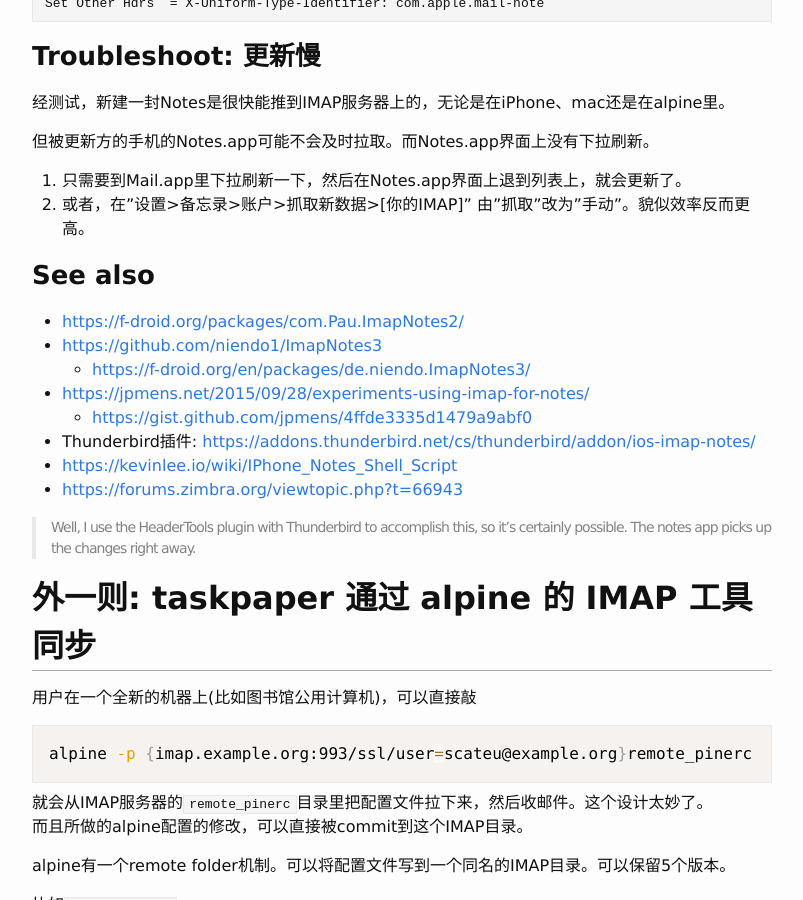
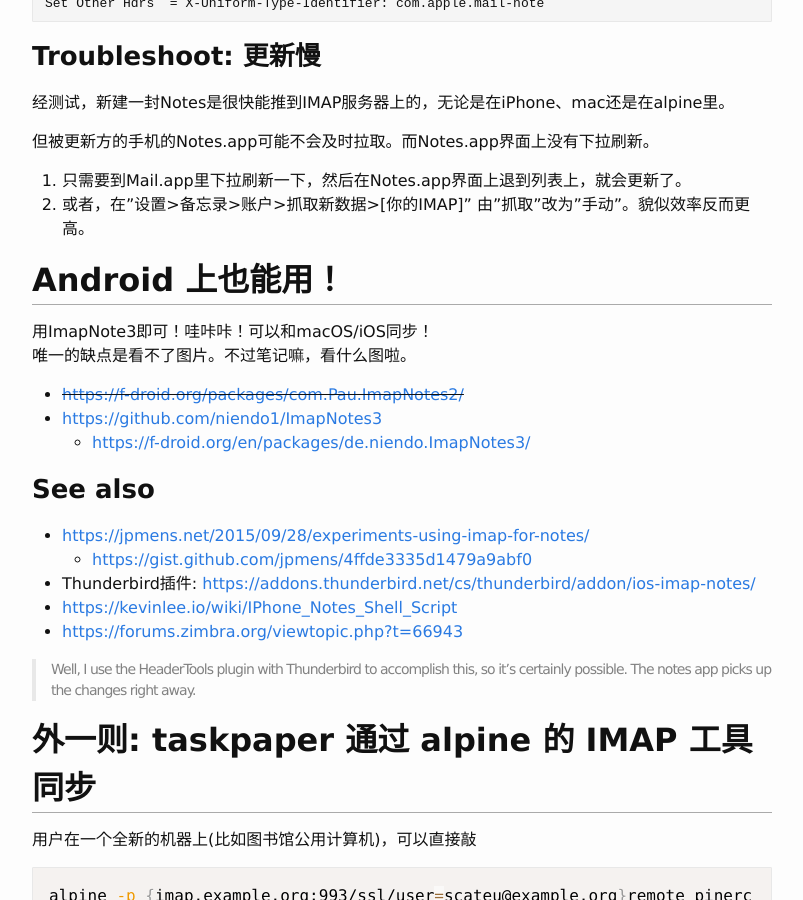
Before and after one commit to scateu/scateu.github.io, a Jekyll site: the page built from _posts/2023-08-29-imap-notes.md, in a window 1280 px wide and 900 px high, scrolled down 1674 px. Shown: the whole window, without its empty margins (238-1041 px from the left). Built offline with Jekyll 4.4.1, drawn with Linux system fonts in a browser that asks for light colours; nearby versions of some CDN libraries; comment, search, counter and statistics services are not loaded.

Commit message:
Update 2023-08-29-imap-notes.md

```diff
--- a/_posts/2023-08-29-imap-notes.md
+++ b/_posts/2023-08-29-imap-notes.md
@@ -84,10 +84,17 @@ Set Other Hdrs  = X-Uniform-Type-Identifier: com.apple.mail-note
 2. 或者，在"设置>备忘录>账户>抓取新数据>[你的IMAP]" 由"抓取"改为"手动"。貌似效率反而更高。
 
 
-### See also
- - <https://f-droid.org/packages/com.Pau.ImapNotes2/>
+## Android 上也能用！
+
+用ImapNote3即可！哇咔咔！可以和macOS/iOS同步！
+唯一的缺点是看不了图片。不过笔记嘛，看什么图啦。
+
+ - <del> <https://f-droid.org/packages/com.Pau.ImapNotes2/> </del>
  - <https://github.com/niendo1/ImapNotes3>
     - <https://f-droid.org/en/packages/de.niendo.ImapNotes3/>
+
+### See also
+
  - <https://jpmens.net/2015/09/28/experiments-using-imap-for-notes/>
     - <https://gist.github.com/jpmens/4ffde3335d1479a9abf0>
  - Thunderbird插件: <https://addons.thunderbird.net/cs/thunderbird/addon/ios-imap-notes/>
```
